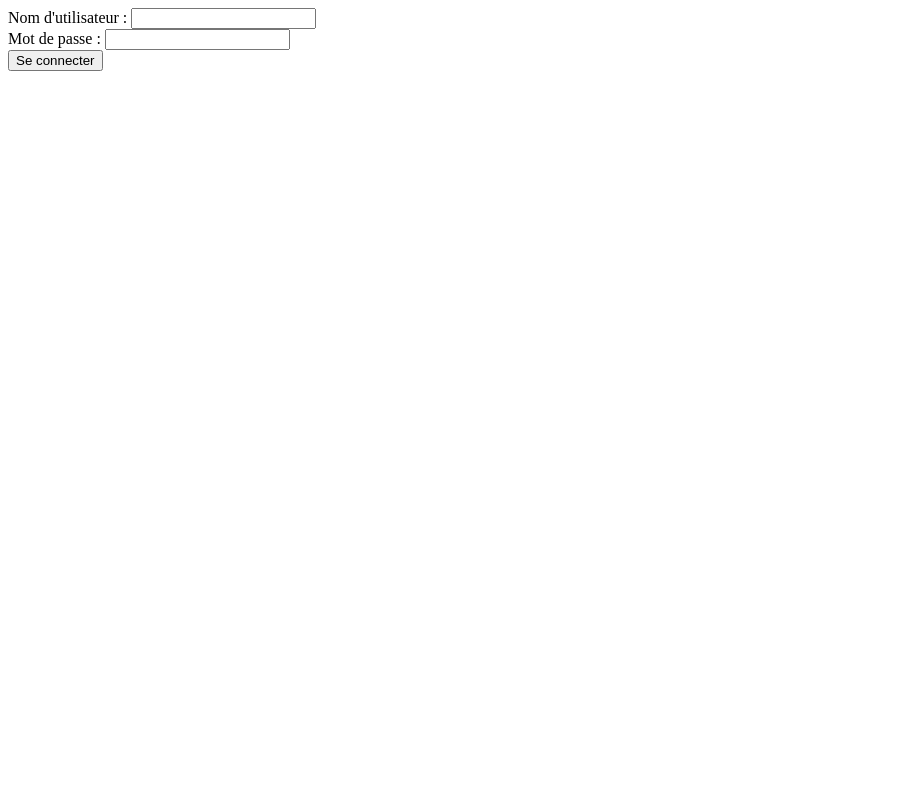
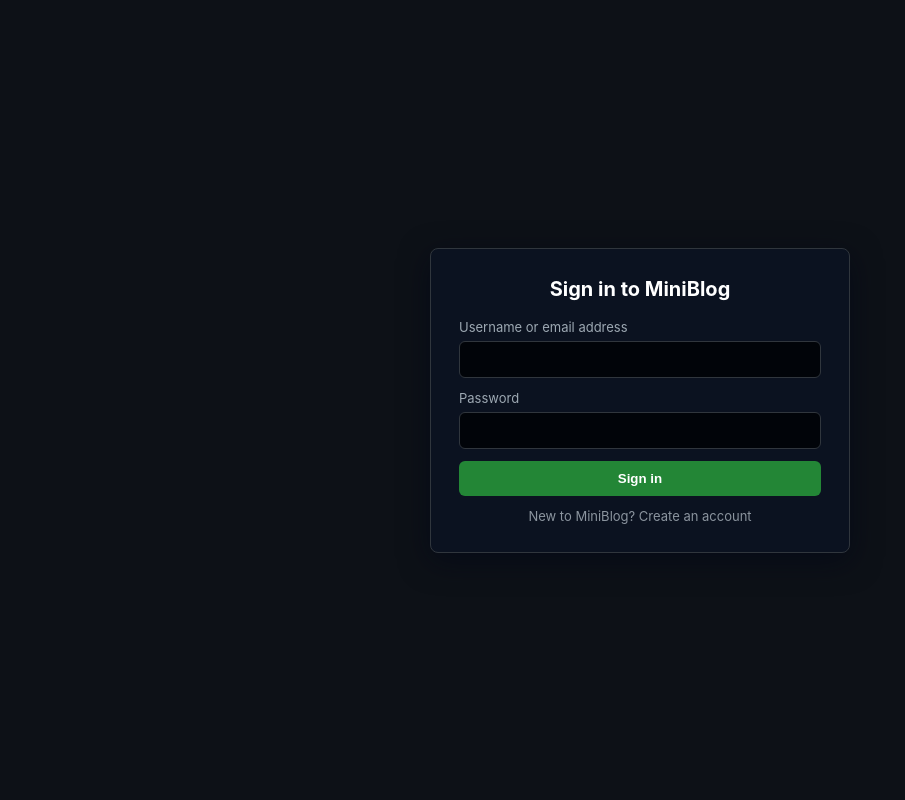
Before and after one commit to LiOlivier/mini_blog, a Django app: page /login/ in a window 1280 px wide. Shown: the whole page, without its empty margins (0-905 px from the left). Run offline with Django 5.2, Linux system fonts and the light colour scheme.

Commit message:
css + login page

```diff
--- a/blog/static/blog/style.css
+++ b/blog/static/blog/style.css
@@ -189,3 +189,66 @@
 .site-nav a:focus {
   background: var(--muted);
 }
+
+/* Login page styles (GitHub-like centered card) */
+.login-page {
+  min-height: 100vh;
+  display: flex;
+  align-items: center;
+  justify-content: center;
+  background: #0d1117;
+}
+
+.login-card {
+  width: 420px;
+  max-width: calc(100% - 32px);
+  background: #0b1220;
+  color: #c9d1d9;
+  border: 1px solid #30363d;
+  border-radius: 8px;
+  padding: 28px;
+  box-shadow: 0 8px 30px rgba(2,6,23,0.6);
+}
+
+.login-card h1 {
+  margin: 0 0 18px 0;
+  font-size: 20px;
+  color: #ffffff;
+  text-align: center;
+}
+
+.login-card label {
+  display: block;
+  margin-bottom: 6px;
+  color: #9da8b2;
+  font-size: 13px;
+}
+
+.login-card input[type="text"],
+.login-card input[type="password"] {
+  width: 100%;
+  padding: 10px 12px;
+  border-radius: 6px;
+  border: 1px solid #30363d;
+  background: #010409;
+  color: #c9d1d9;
+  margin-bottom: 12px;
+}
+
+.login-card button {
+  width: 100%;
+  padding: 10px 12px;
+  border-radius: 6px;
+  border: none;
+  background: #238636;
+  color: white;
+  font-weight: 600;
+  cursor: pointer;
+}
+
+.login-card .secondary {
+  margin-top: 12px;
+  text-align: center;
+  color: #8b949e;
+  font-size: 13px;
+}
--- a/blog/templates/blog/login.html
+++ b/blog/templates/blog/login.html
@@ -1,23 +1,26 @@
+{% load static %}
 <!DOCTYPE html>
-<html lang="en">
+<html lang="fr">
 <head>
     <meta charset="UTF-8">
     <meta name="viewport" content="width=device-width, initial-scale=1.0">
-    <title>Document</title>
+    <title>Connexion</title>
+    <link rel="stylesheet" href="{% static 'blog/style.css' %}">
 </head>
-<body>
-    <form method="post">
-        {% csrf_token %}
-        <div>
-            <label for="username">Nom d'utilisateur :</label>
+<body class="login-page">
+    <div class="login-card">
+        <h1>Sign in to MiniBlog</h1>
+        <form method="post">
+            {% csrf_token %}
+            <label for="username">Username or email address</label>
             <input type="text" id="username" name="username" required>
-        </div>
-        <div>
-            <label for="password">Mot de passe :</label>
+
+            <label for="password">Password</label>
             <input type="password" id="password" name="password" required>
-        </div>
-        <button type="submit">Se connecter</button>
-    </form>
+
+            <button type="submit">Sign in</button>
+        </form>
+        <div class="secondary">New to MiniBlog? Create an account</div>
+    </div>
 </body>
 </html>
-</html>
```
